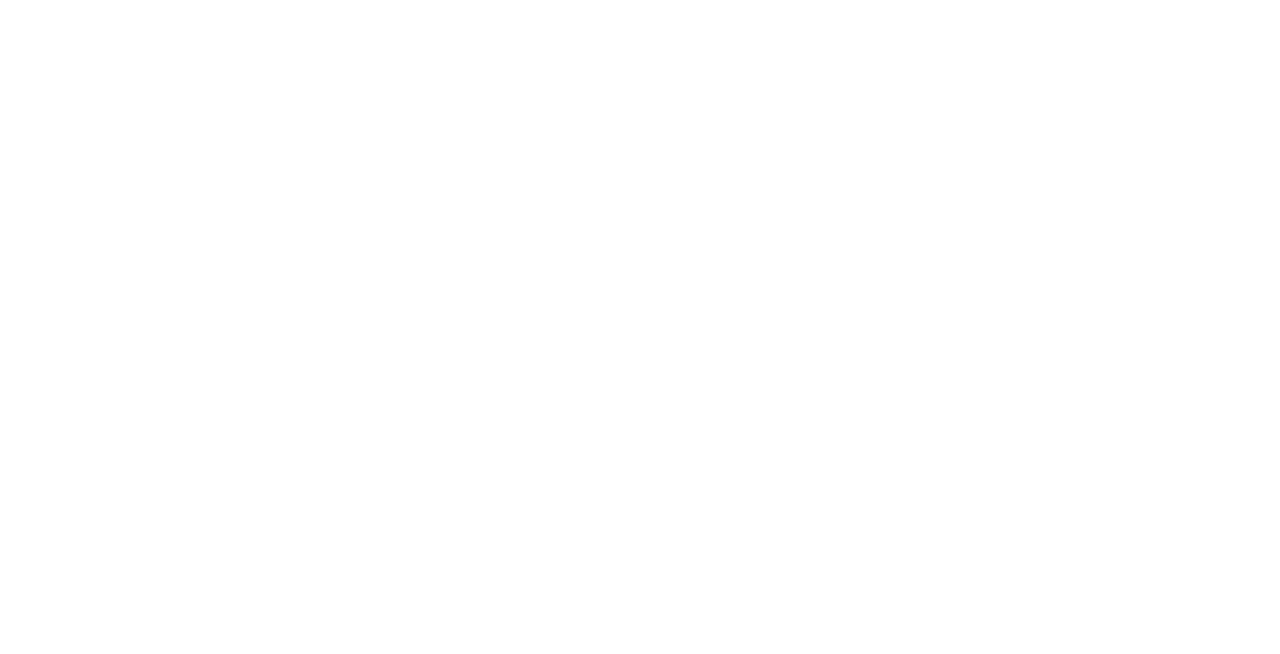
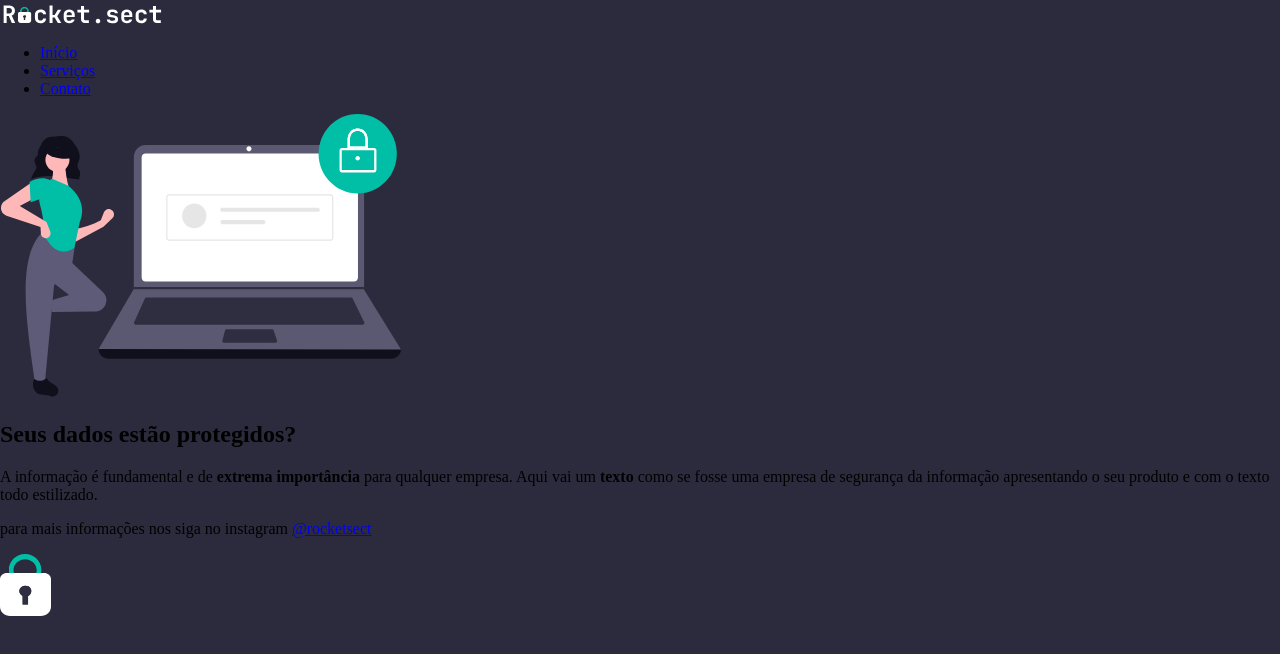
Before and after one commit to bpinheiro8/proj02Extra-Explorer, a plain HTML site: page index.html in a window 1280 px wide. Drawn offline with Linux system fonts and the light colour scheme.

Commit message:
index adjustment

```diff
--- a/index.html
+++ b/index.html
@@ -7,5 +7,33 @@
     <link rel="stylesheet" href="style.css" />
     <link rel="shortcut icon" href="assets/padlock-decoration.svg" type="image/x-icon" />
   </head>
-  <body></body>
+  <body>
+    <header>
+      <nav>
+        <img src="assets/logo.svg" alt="Rocket.sect" />
+
+        <ul>
+          <li><a href="#">Início</a></li>
+          <li><a href="#">Serviços</a></li>
+          <li><a href="#">Contato</a></li>
+        </ul>
+      </nav>
+    </header>
+    <main>
+      <img src="assets/img1.svg" alt="Mulher em pé ao lado de um notebook" />
+
+      <section>
+        <h1>Seus dados estão <span>protegidos</span>?</h1>
+        <p>
+          A informação é fundamental e de <strong>extrema importância</strong> para qualquer empresa. Aqui vai um <strong>texto</strong> como se fosse
+          uma empresa de <span>segurança da informação</span> apresentando o seu produto e com o texto todo estilizado.
+        </p>
+      </section>
+    </main>
+    <footer>
+      <div class="linha"></div>
+      <p>para mais informações nos siga no instagram <a href="#">@rocketsect</a></p>
+    </footer>
+    <img src="assets/padlock-decoration.svg" alt="Rocket.sect" />
+  </body>
 </html>
--- a/style.css
+++ b/style.css
@@ -1,3 +1,4 @@
 body {
   margin: 0;
+  background: #2c2b3d;
 }
```
